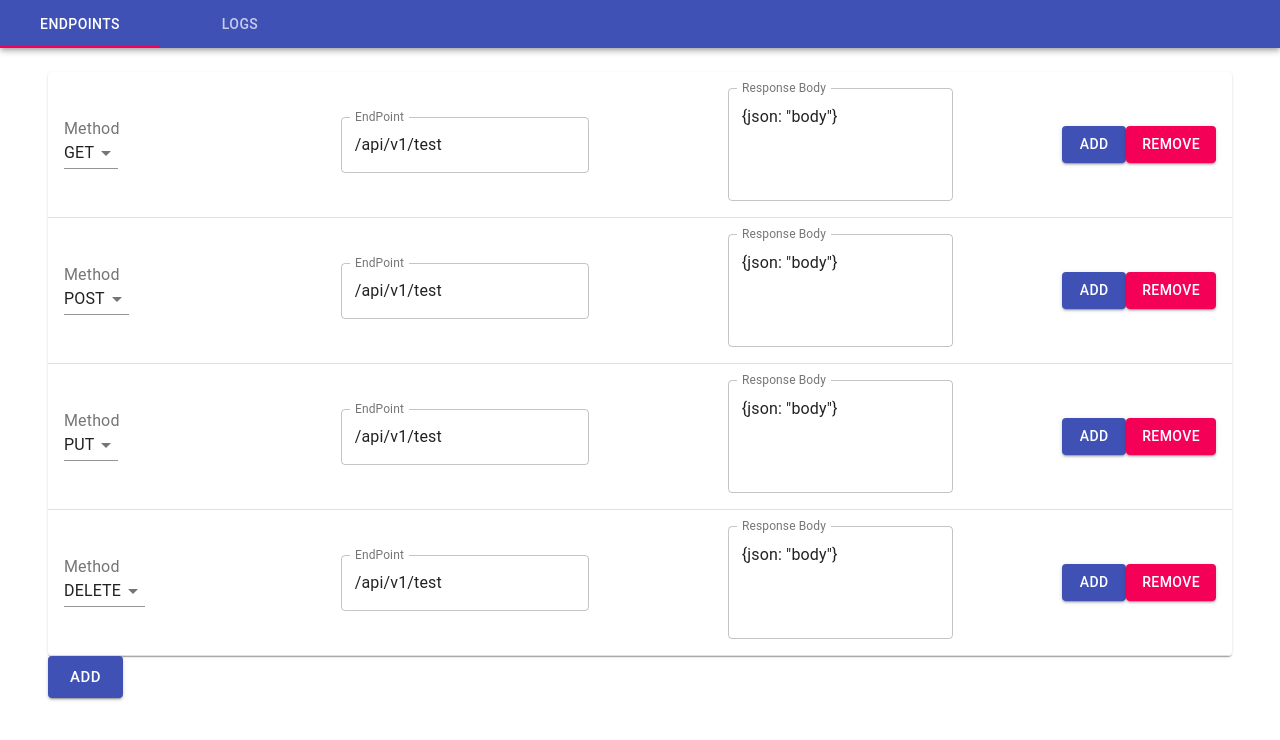
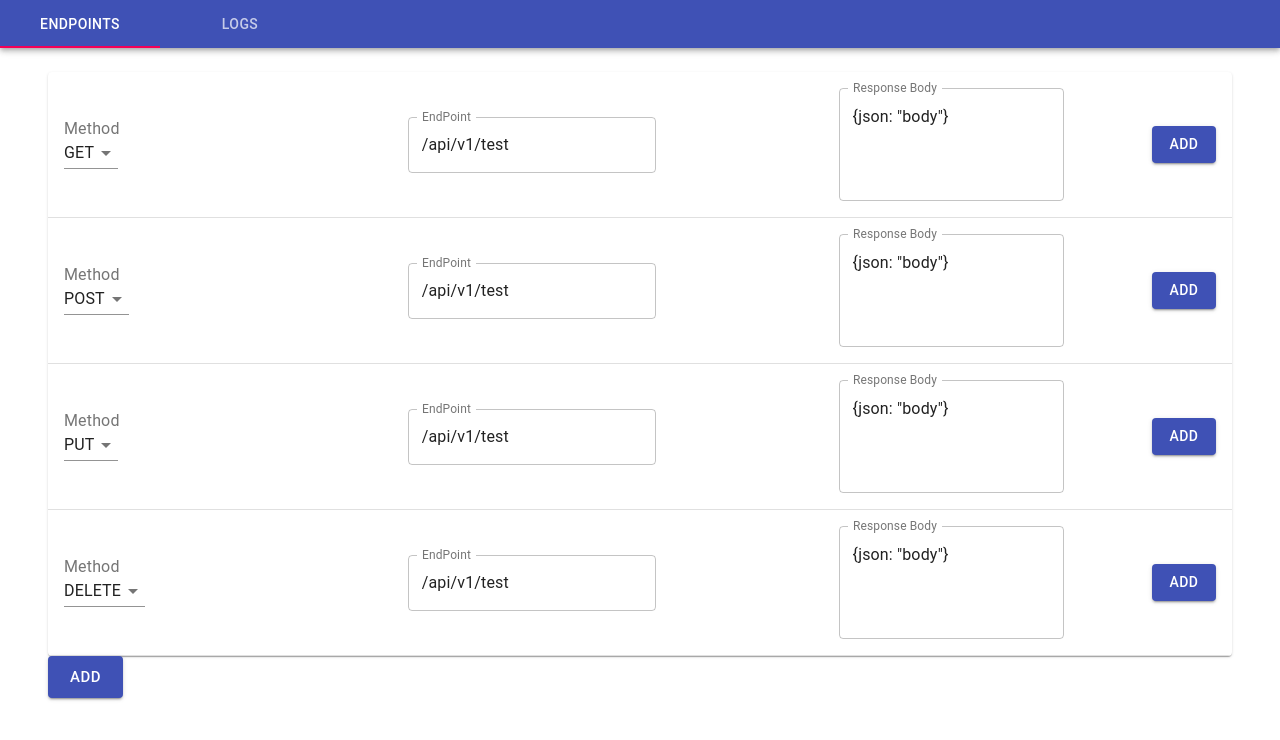
Before and after one commit to liuyz1994/HacketonTrial, a React (Create React App) app in the folder mock-server-frontend/: page / in a window 1280 px wide. Shown: the top 740 px of the page. Built offline with nearby package versions, Linux system fonts and the light colour scheme.

Commit message:
display add button and delete button dynamically

```diff
--- a/mock-server-frontend/src/App.js
+++ b/mock-server-frontend/src/App.js
@@ -60,15 +60,15 @@ function App() {
   };
 
 
-  function createData(method, endpoint, body) {
-    return { method, endpoint, body };
+  function createData(method, endpoint, body, isSaved) {
+    return { method, endpoint, body, isSaved};
   }
 
   const rows = [
-    createData("GET", "/api/v1/test", "{json: \"body\"}"),
-    createData("POST", "/api/v1/test", "{json: \"body\"}"),
-    createData("PUT", "/api/v1/test", "{json: \"body\"}"),
-    createData("DELETE", "/api/v1/test", "{json: \"body\"}")
+    createData("GET", "/api/v1/test", "{json: \"body\"}", false),
+    createData("POST", "/api/v1/test", "{json: \"body\"}", false),
+    createData("PUT", "/api/v1/test", "{json: \"body\"}", false),
+    createData("DELETE", "/api/v1/test", "{json: \"body\"}", false)
   ];
 
   return (
--- a/mock-server-frontend/src/components/EndpointTable.js
+++ b/mock-server-frontend/src/components/EndpointTable.js
@@ -23,6 +23,7 @@ const useStyles = makeStyles({
 });
 
 
+
 export default function EndpointTable(props) {
     const classes = useStyles();
 
@@ -32,7 +33,7 @@ export default function EndpointTable(props) {
     const postElement = element => {
         axios.post(
             'htpps:{server_url}/mocks',
-             element,
+            element,
             { headers: { 'Content-Type': 'application/json' } }
         ).then(res => {
             console.log(res.data);
@@ -44,7 +45,7 @@ export default function EndpointTable(props) {
     const removeRow = element => {
         axios.delete(
             'htpps:{server_url}/mocks',
-             element,
+            element,
             { headers: { 'Content-Type': 'application/json' } }
         ).then(res => {
             console.log(res.data);
@@ -61,7 +62,7 @@ export default function EndpointTable(props) {
     // }
 
     const addRow = () => {
-        setState({ rows: [...state.rows, { method: "GET", endpoint: "/api/v1/test", body: "{json: \"body\"}" }] });
+        setState({ rows: [...state.rows, { method: "GET", endpoint: "/api/v1/test", body: "{json: \"body\"}" , isSaved :false}] });
     }
 
     const handleChange = (event, index) => {
@@ -71,7 +72,6 @@ export default function EndpointTable(props) {
         items[index] = item;
         setState({ rows: items });
     };
-
 
     return (
         <Container>
@@ -104,8 +104,10 @@ export default function EndpointTable(props) {
                                     <TextField id="body" label="Response Body" variant="outlined" value={row.body} multiline rows={4} />
                                 </TableCell>
                                 <TableCell align="right">
-                                    <Button variant="contained" color="primary" value={row} onClick={() => postElement(row)}>Add</Button>
-                                    <Button variant="contained" color="secondary" onClick={() => removeRow(row)}>Remove</Button>
+                                    {(row.isSaved) ? (
+                                        <Button variant="contained" color="secondary" onClick={() => removeRow(row)}>Remove</Button>) :
+                                        (<Button variant="contained" color="primary" onClick={() => postElement(row)}>Add</Button>)
+                                    }
                                 </TableCell>
                                 {/*</form>*/}
                             </TableRow>
```
